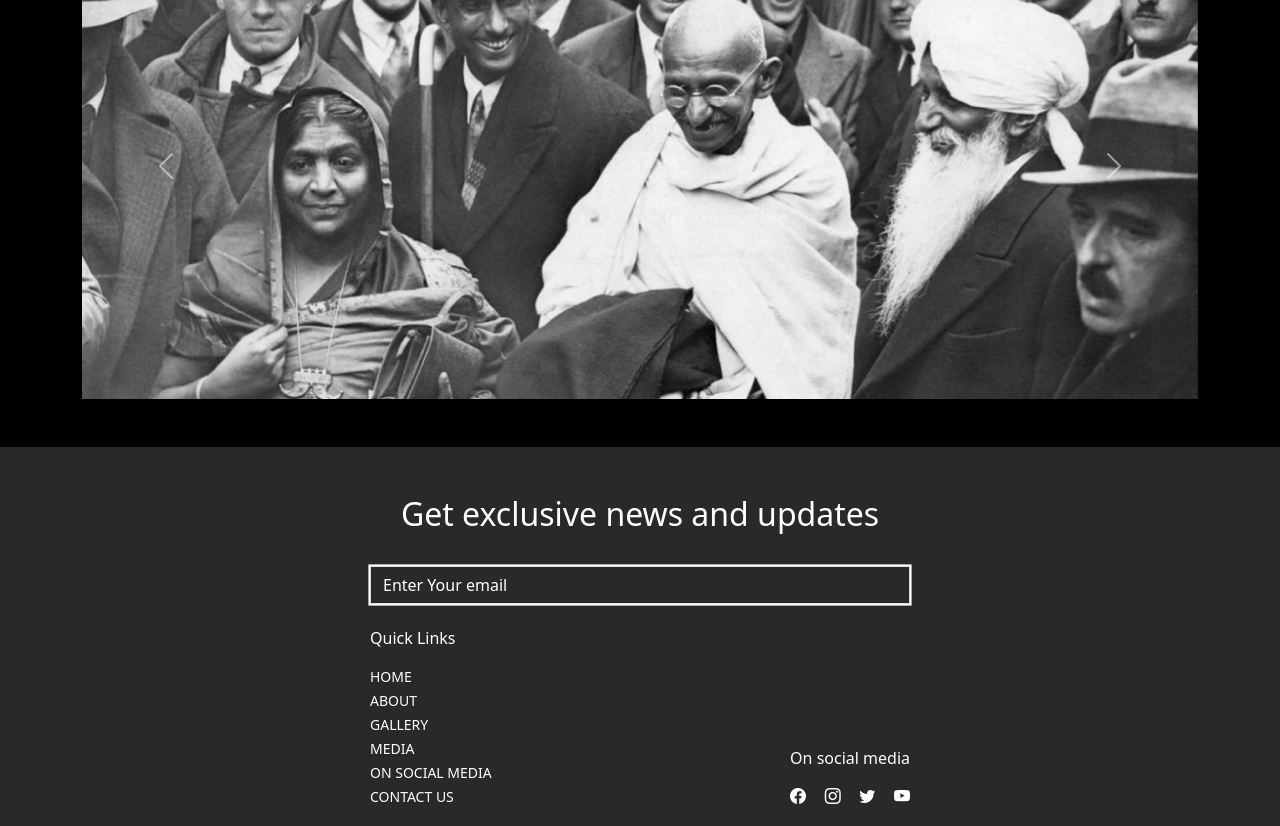
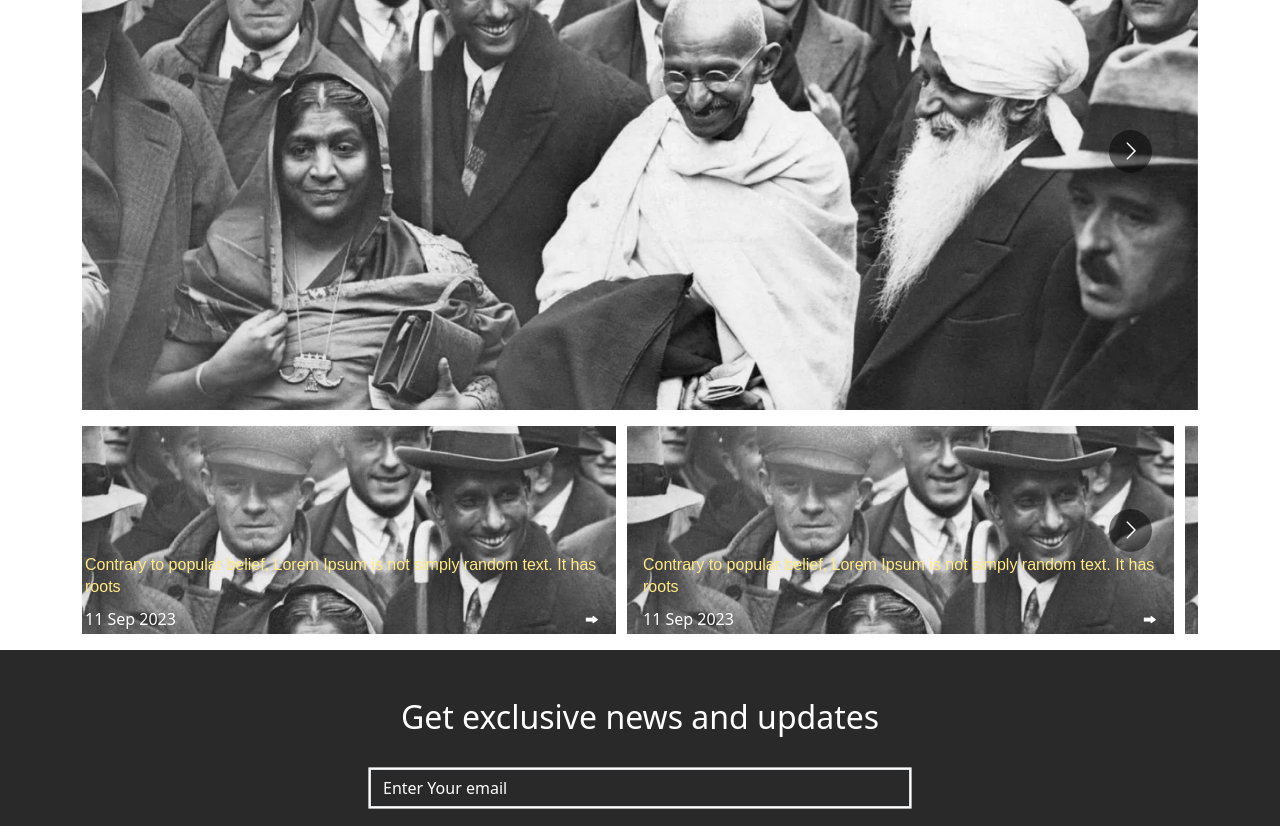
Before and after one commit to lalitjakhar/gandhi-blog, a React (Create React App) app: page /socialmedia in a window 1280 px wide. Shown: the part 900-1726 px from the top of the page. Built offline with nearby package versions, Linux system fonts and the light colour scheme.

Commit message:
initial commit

```diff
--- a/src/components/Contact/Contact.jsx
+++ b/src/components/Contact/Contact.jsx
@@ -3,7 +3,7 @@ import './Contact.css';
 import { Navigate } from 'react-router-dom';
 
 const Contact = () => {
-    const navigate = useNavigate();
+    // const navigate = useNavigate();
     return (
         <>
             <div className="contact_us_content_body_back">
@@ -24,7 +24,7 @@ const Contact = () => {
                                 Your Message</textarea>
                         </div>
                         <div className="contact_content_form pt-4">
-                            <form action="/submit"  onSubmit={() => navigate("/submit")}>
+                            <form action="/">
                                 <input type="submit" value="Submit" />
                             </form>
                         </div>
--- a/src/components/Socialmedia/Socialmedia.css
+++ b/src/components/Socialmedia/Socialmedia.css
@@ -1,11 +1,32 @@
-.social_media_content_body_back{
-    background-color: #000000;
+.social_media_content_body_heading {
+    width: 70%;
+    margin-top: 1rem;
 }
-.social_media_content_body_heading{
-    width: 70%;
-}
-.social_media_content_body_heading h2{
-    color: #ffffff;
+
+.social_media_content_body_heading h2 {
+    color: #000000;
     font-size: 32px;
     line-height: 44px;
 }
+
+.carousel_card_content_body {
+    background-image: url(../../assets/carousel.png);
+    width: 98%;
+    margin-inline: -13px;
+    height: 13rem;
+}
+
+.carousel_card_content_body h5 {
+    font-size: 16px;
+    line-height: 22.4px;
+    padding: 8rem 1rem 0rem 1rem;
+    color: #ffea83;
+    font-weight: 500;
+    font-family: 'TT Fors Trial', sans-serif;
+}
+.carousel_card_content_footer{
+    display: flex;
+    justify-content: space-between;
+    color: #ffffff;
+    padding-inline: 1rem;
+}
--- a/src/components/Socialmedia/Socialmedia.jsx
+++ b/src/components/Socialmedia/Socialmedia.jsx
@@ -1,37 +1,109 @@
 import React from 'react';
+import Carousel from 'react-multi-carousel';
+import 'react-multi-carousel/lib/styles.css';
 import './Socialmedia.css';
-import Carousel from '../../assets/carousel.png'
-import Gallery2 from '../../assets/gallery2.png'
+import carousel_img_1 from '../../assets/navbarmain.png';
+// import Gallery2 from '../../assets/gallery2.png'
 
 const Socialmedia = () => {
+    const responsive = {
+        superLargeDesktop: {
+            breakpoint: { max: 4000, min: 3000 },
+            items: 2
+        },
+        desktop: {
+            breakpoint: { max: 3000, min: 1024 },
+            items: 1
+        },
+        tablet: {
+            breakpoint: { max: 1024, min: 464 },
+            items: 1
+        },
+        mobile: {
+            breakpoint: { max: 464, min: 0 },
+            items: 1
+        }
+    };
+    const responsive1 = {
+        superLargeDesktop: {
+            breakpoint: { max: 4000, min: 3000 },
+            items: 4
+        },
+        desktop: {
+            breakpoint: { max: 3000, min: 1024 },
+            items: 3
+        },
+        tablet: {
+            breakpoint: { max: 1024, min: 464 },
+            items: 2
+        },
+        mobile: {
+            breakpoint: { max: 464, min: 0 },
+            items: 1
+        }
+    };
     return (
         <>
-            <div className="social_media_content_body_back pt-5">
-                <div className="container">
-                    <div className="social_media_content_body_heading">
-                        <h2>Contrary to popular belief, Lorem Ipsum is not simply random text. It has roots </h2>
-                    </div>
-                    <div id="carouselExampleAutoplaying" className="carousel slide py-5" data-bs-ride="carousel">
-                        <div className="carousel-inner">
-                            <div className="carousel-item active">
-                                <img src={Carousel} className="d-block w-100" alt="..." />
-                            </div>
-                            <div className="carousel-item">
-                                <img src={Carousel} className="d-block w-100" alt="..." />
-                            </div>
-                            <div className="carousel-item">
-                                <img src={Carousel} className="d-block w-100" alt="..." />
+            <div className="container">
+                <div className="social_media_content_body_heading">
+                    <h2>Contrary To Popular Belief, Lorem Ipsum Is Not Simply Random Text. It Has Roots</h2>
+                    <p>Sep 2019</p>
+                </div>
+                <div className="carousel_content_body_first">
+                    <Carousel responsive={responsive} arrows={true}>
+                        <div><img src={carousel_img_1} className="d-block w-100" alt="..." /></div>
+                        <div><img src={carousel_img_1} className="d-block w-100" alt="..." /></div>
+                        <div><img src={carousel_img_1} className="d-block w-100" alt="..." /></div>
+                        <div><img src={carousel_img_1} className="d-block w-100" alt="..." /></div>
+                        <div><img src={carousel_img_1} className="d-block w-100" alt="..." /></div>
+                        <div><img src={carousel_img_1} className="d-block w-100" alt="..." /></div>
+                    </Carousel>
+                </div>
+                <div className="carousel_content_body_sec my-3">
+                    <Carousel responsive={responsive1} arrows={true}>
+                        <div className="carousel_card_content_body">
+                            <h5>Contrary to popular belief, Lorem Ipsum is not simply random text. It has roots</h5>
+                            <div className="carousel_card_content_footer">
+                                <p>11 Sep 2023</p>
+                                <i class="bi bi-forward-fill"></i>
                             </div>
                         </div>
-                        <button className="carousel-control-prev" type="button" data-bs-target="#carouselExampleAutoplaying" data-bs-slide="prev">
-                            <span className="carousel-control-prev-icon" aria-hidden="true"></span>
-                            <span className="visually-hidden">Previous</span>
-                        </button>
-                        <button className="carousel-control-next" type="button" data-bs-target="#carouselExampleAutoplaying" data-bs-slide="next">
-                            <span className="carousel-control-next-icon" aria-hidden="true"></span>
-                            <span className="visually-hidden">Next</span>
-                        </button>
-                    </div>
+                        <div className="carousel_card_content_body">
+                            <h5>Contrary to popular belief, Lorem Ipsum is not simply random text. It has roots</h5>
+                            <div className="carousel_card_content_footer">
+                                <p>11 Sep 2023</p>
+                                <i class="bi bi-forward-fill"></i>
+                            </div>
+                        </div>
+                        <div className="carousel_card_content_body">
+                            <h5>Contrary to popular belief, Lorem Ipsum is not simply random text. It has roots</h5>
+                            <div className="carousel_card_content_footer">
+                                <p>11 Sep 2023</p>
+                                <i class="bi bi-forward-fill"></i>
+                            </div>
+                        </div>
+                        <div className="carousel_card_content_body">
+                            <h5>Contrary to popular belief, Lorem Ipsum is not simply random text. It has roots</h5>
+                            <div className="carousel_card_content_footer">
+                                <p>11 Sep 2023</p>
+                                <i class="bi bi-forward-fill"></i>
+                            </div>
+                        </div>
+                        <div className="carousel_card_content_body">
+                            <h5>Contrary to popular belief, Lorem Ipsum is not simply random text. It has roots</h5>
+                            <div className="carousel_card_content_footer">
+                                <p>11 Sep 2023</p>
+                                <i class="bi bi-forward-fill"></i>
+                            </div>
+                        </div>
+                        <div className="carousel_card_content_body">
+                            <h5>Contrary to popular belief, Lorem Ipsum is not simply random text. It has roots</h5>
+                            <div className="carousel_card_content_footer">
+                                <p>11 Sep 2023</p>
+                                <i class="bi bi-forward-fill"></i>
+                            </div>
+                        </div>
+                    </Carousel>
                 </div>
             </div>
         </>
```
